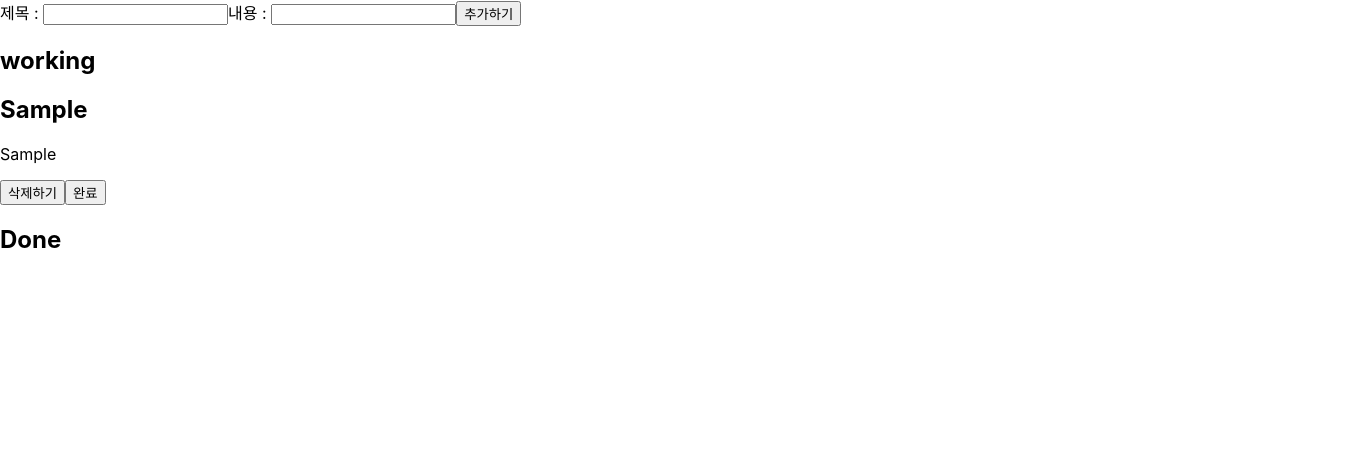
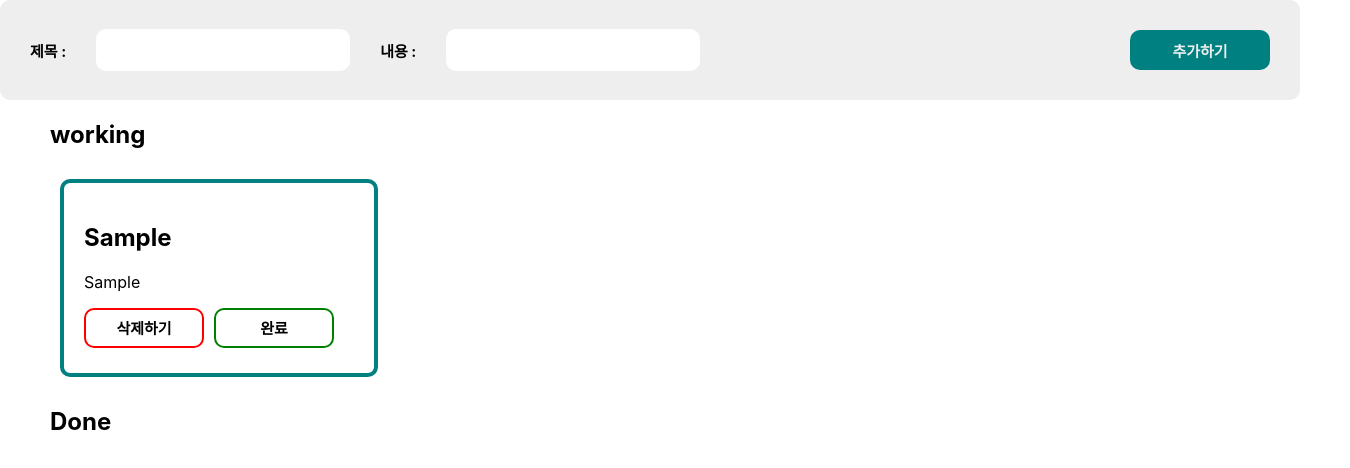
Before and after one commit to kangsinbeom/todo-list, a React (Create React App) app: page / in a window 1280 px wide. Both pictures are taken after typing "Sample", "Sample" into the empty fields and a click on the button "추가하기". Shown: the top 468 px of the page, 1350 px wide, since content can reach past the window. Built offline with nearby package versions, Linux system fonts and the light colour scheme.

Commit message:
CSS 완료

```diff
--- a/src/App.css
+++ b/src/App.css
@@ -1,17 +1,82 @@
-main {
-  background-color: #EEEEEE;
-  width: 800px;
+.insert-box {
+  background-color: #eee;
+  width: 1300px;
   height: 100px;
   margin: auto;
+  border-radius: 10px;
+
+  justify-content:left ;
+  display: flex;
+  align-items:center;
+  flex-direction: row;
+}
+.insert-box > button {
+  margin-left: auto;
+  width: 140px;
+  height: 40px;
+  border: none;
+  border-radius: 10px;
+  background-color: teal;
+  font-size: 15px;
+  font-weight: bold;
+  color: #EEEEEE;
 }
 
-.list-box > div {
-  border: 4px solid teal;
-  border-radius: 12px;
-  width: 270px;
+.insert-box > input {
+  width: 250px;
+  height: 40px;
+  border-radius: 10px;
+  border: none;
+}
+.insert-box >p:first-child {
+  margin-left: 30px;
+}
 
-  padding: 20px;
+.insert-box >p {
+  font-size: 15px;
+  font-weight: bold;
+}
+
+.insert-box > * {
+  margin-right: 30px;
 }
 
 
-/* margin 골고루 주는 법 버튼 간격 제대로 할려면 어케야함?? */
+.list-box {
+  width: 1300px;
+  margin: auto;
+  padding-left: 50px;
+
+
+}
+.list-box> div {
+  display: flex;
+  width: 1250px;
+  flex-wrap: wrap;
+}
+
+
+.todo-item {
+  border:4px solid teal;
+  border-radius: 10px;
+  width: 270px;
+  height: 150px;
+  padding: 20px;
+  margin: 10px;
+}
+
+.todo-item > button {
+  width: 120px;
+  height: 40px;
+  border: 2px solid red;
+  border-radius: 10px;
+  background-color: transparent;
+  font-size: 15px;
+  font-weight: bold;
+  margin-right: 10px;
+}
+
+.todo-item > button:last-child {
+  border: 2px solid green;
+
+}
--- a/src/App.jsx
+++ b/src/App.jsx
@@ -1,6 +1,7 @@
 import React, { useState } from 'react';
 import TodoInsert from './components/TodoInsert';
 import TodoList from './components/TodoList';
+import "./App.css";
 
 function App(props) {
   const [todoList, setTodoList] = useState([]);
--- a/src/components/CompleteTodo.jsx
+++ b/src/components/CompleteTodo.jsx
@@ -6,7 +6,7 @@ function CompleteTodo({todo, removeTodo, CompleteToTodo}) {
 
 
     return (
-        <div>
+        <div className='todo-item'>
             <h2>{todo.title}</h2>
             <p>{todo.desc}</p>
             <button onClick={() => removeTodo(todo.id)}>삭제하기</button>
--- a/src/components/TodoInsert.jsx
+++ b/src/components/TodoInsert.jsx
@@ -25,12 +25,12 @@ function TodoInsert({todoList, setTodoList}) {
         console.log(todoList)
     }
     return (
-        <div>
-            제목 : <input
+        <div className='insert-box'>
+            <p>제목 :</p> <input
                 value= {title}
                 onChange={onChangeTitle}
                 />
-            내용 : <input
+            <p>내용 :</p> <input
                 value= {desc}
                 onChange={onChangeDesc}
                 />
--- a/src/components/TodoList.jsx
+++ b/src/components/TodoList.jsx
@@ -27,15 +27,20 @@ function TodoList({todoList, setTodoList}) {
     }
 
     return (
+        <div className='list-box'>
+            <h2>working</h2>
             <div>
-            <h2>working</h2>
                 {
                 todoList.map(todo => <TodoListItems todo ={todo} key={todo.id} removeTodo ={removeTodo} todoToComplete ={todoToComplete} />)
                 }
+            </div>
             <h2>Done</h2>
+            <div>
                 {
                 completeList.map(todo => <CompleteTodo todo ={todo} key={todo.id} removeTodo ={removeTodo} CompleteToTodo ={CompleteToTodo} />)
                 }
+            </div>
+
         </div>
     );
 }
--- a/src/components/TodoListItems.jsx
+++ b/src/components/TodoListItems.jsx
@@ -6,7 +6,7 @@ function TodoListItems({todo, removeTodo, todoToComplete}) {
 
 
     return (
-        <div>
+        <div className='todo-item'>
             <h2>{todo.title}</h2>
             <p>{todo.desc}</p>
             <button onClick={() => removeTodo(todo.id)} >삭제하기</button>
```
Also changed, not shown: src/index.css (line endings or trailing spaces). Lines whose indentation alone changed are shown as unchanged.
